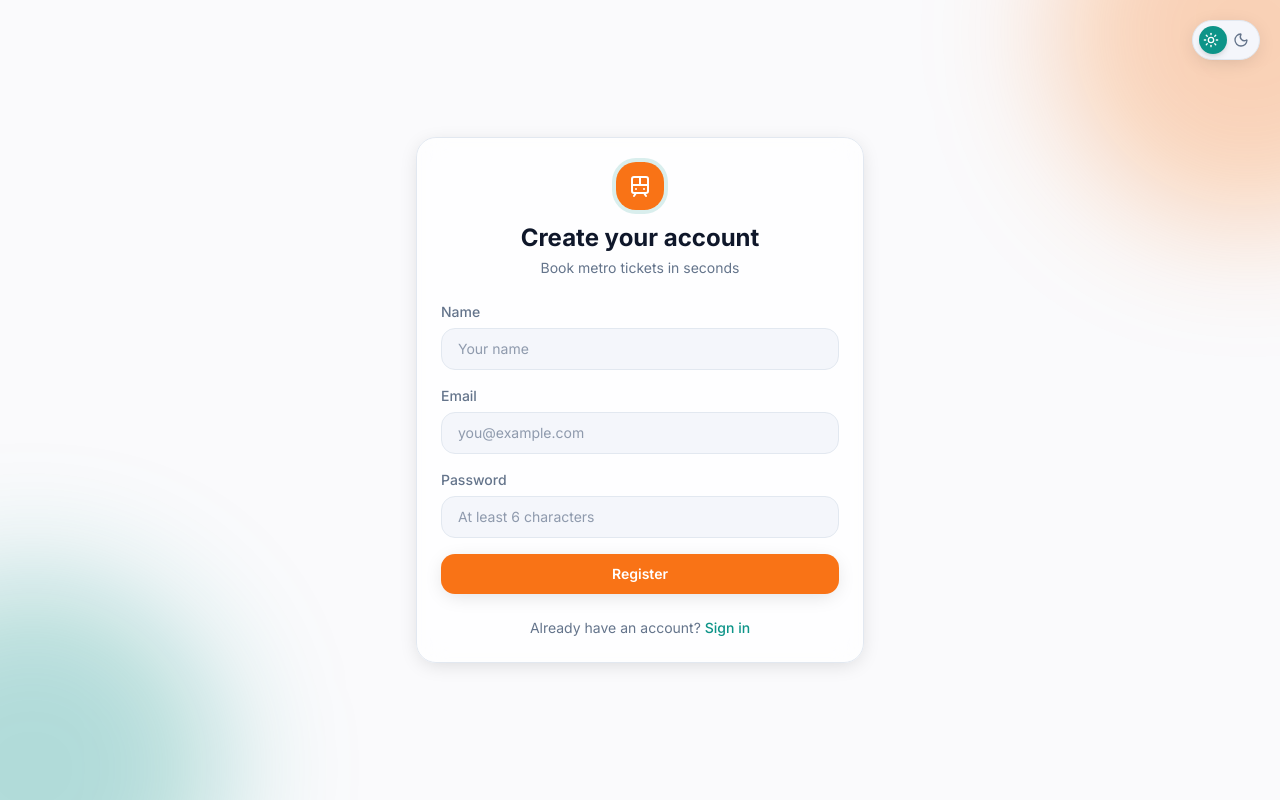
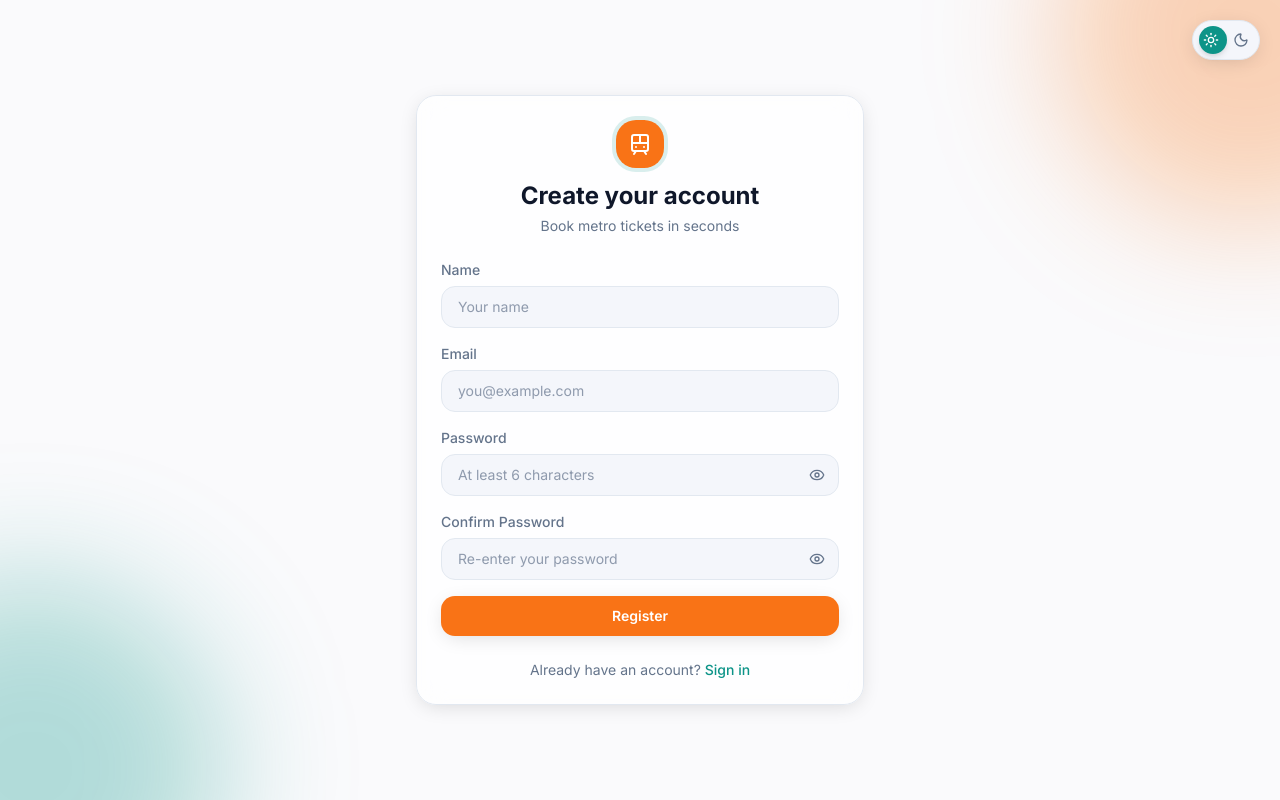
Before and after one commit to ibtesamsh/metroApp, a React (Vite) app in the folder frontend/: page /register in a window 1280 px wide. Built offline with nearby package versions, Linux system fonts and the light colour scheme; no server answers.

Commit message:
[update] ::: added code for eye button and confirm field

```diff
--- a/frontend/src/pages/BookTicket.jsx
+++ b/frontend/src/pages/BookTicket.jsx
@@ -106,6 +106,8 @@ const BookTicket = () => {
       description: `${source} → ${destination} (₹${price})`,
       theme: { color: "#0d9488" },
       handler: async (response) => {
+        setError("");
+        setSuccess("");
         setLoading(true);
         try {
           const verifyRes = await verifyPayment({
@@ -130,14 +132,20 @@ const BookTicket = () => {
         }
       },
       modal: {
-        ondismiss: () =>
-          setError("Payment window closed before completing payment."),
+        ondismiss: () => {
+          setLoading(false);
+          setError("Payment window closed before completing payment.");
+        }
       },
     });
 
-    checkout.on("payment.failed", (resp) =>
-      setError(resp.error?.description || "Payment failed. Please try again."),
-    );
+    checkout.on("payment.failed", (resp) => {
+      setError(resp.error?.description || "Payment failed. Please try again.");
+      setSuccess("");
+    });
+
+    setError("");
+    setSuccess("");
     checkout.open();
   };
 
--- a/frontend/src/pages/Login.jsx
+++ b/frontend/src/pages/Login.jsx
@@ -4,6 +4,7 @@ import { motion } from "framer-motion";
 import { loginUser } from "../api";
 import Button from "../components/ui/Button";
 import { Field, TextInput } from "../components/ui/Field";
+import PasswordInput from "../components/ui/PasswordInput";
 import { Card, Alert } from "../components/ui/Surfaces";
 import ThemeToggle from "../components/ui/ThemeToggle";
 import { TrainIcon } from "../components/ui/Icons";
@@ -76,15 +77,13 @@ const Login = () => {
               />
             </Field>
             <Field label="Password" htmlFor="password">
-              <TextInput
+              <PasswordInput
                 id="password"
                 name="password"
-                type="password"
                 placeholder="••••••••"
                 value={formData.password}
                 onChange={handleChange}
                 autoComplete="current-password"
-                required
               />
             </Field>
             <Button
--- a/frontend/src/pages/Register.jsx
+++ b/frontend/src/pages/Register.jsx
@@ -4,6 +4,7 @@ import { motion } from "framer-motion";
 import { registerUser } from "../api";
 import Button from "../components/ui/Button";
 import { Field, TextInput } from "../components/ui/Field";
+import PasswordInput from "../components/ui/PasswordInput";
 import { Card, Alert } from "../components/ui/Surfaces";
 import ThemeToggle from "../components/ui/ThemeToggle";
 import { TrainIcon } from "../components/ui/Icons";
@@ -13,6 +14,7 @@ const Register = () => {
     name: "",
     email: "",
     password: "",
+    confirmPassword: "",
   });
   const [error, setError] = useState("");
   const [success, setSuccess] = useState("");
@@ -25,9 +27,17 @@ const Register = () => {
   const handleSubmit = async (e) => {
     e.preventDefault();
     setError("");
+    setSuccess("");
+
+    if (formData.password !== formData.confirmPassword) {
+      setError("Passwords do not match.");
+      return;                        // ← stops here, no register call
+    }
+
     setLoading(true);
     try {
-      await registerUser(formData);
+      const { confirmPassword, ...payload } = formData;   // strip confirmPassword
+      await registerUser(payload);
       setSuccess("Registration successful — redirecting to login…");
       setTimeout(() => navigate("/login"), 1200);
     } catch (err) {
@@ -86,16 +96,24 @@ const Register = () => {
               />
             </Field>
             <Field label="Password" htmlFor="password">
-              <TextInput
+              <PasswordInput
                 id="password"
                 name="password"
-                type="password"
                 placeholder="At least 6 characters"
                 value={formData.password}
                 onChange={handleChange}
                 autoComplete="new-password"
-                minLength={6}
-                required
+              />
+            </Field>
+
+            <Field label="Confirm Password" htmlFor="confirmPassword">
+              <PasswordInput
+                id="confirmPassword"
+                name="confirmPassword"
+                placeholder="Re-enter your password"
+                value={formData.confirmPassword}
+                onChange={handleChange}
+                autoComplete="new-password"
               />
             </Field>
 
```
